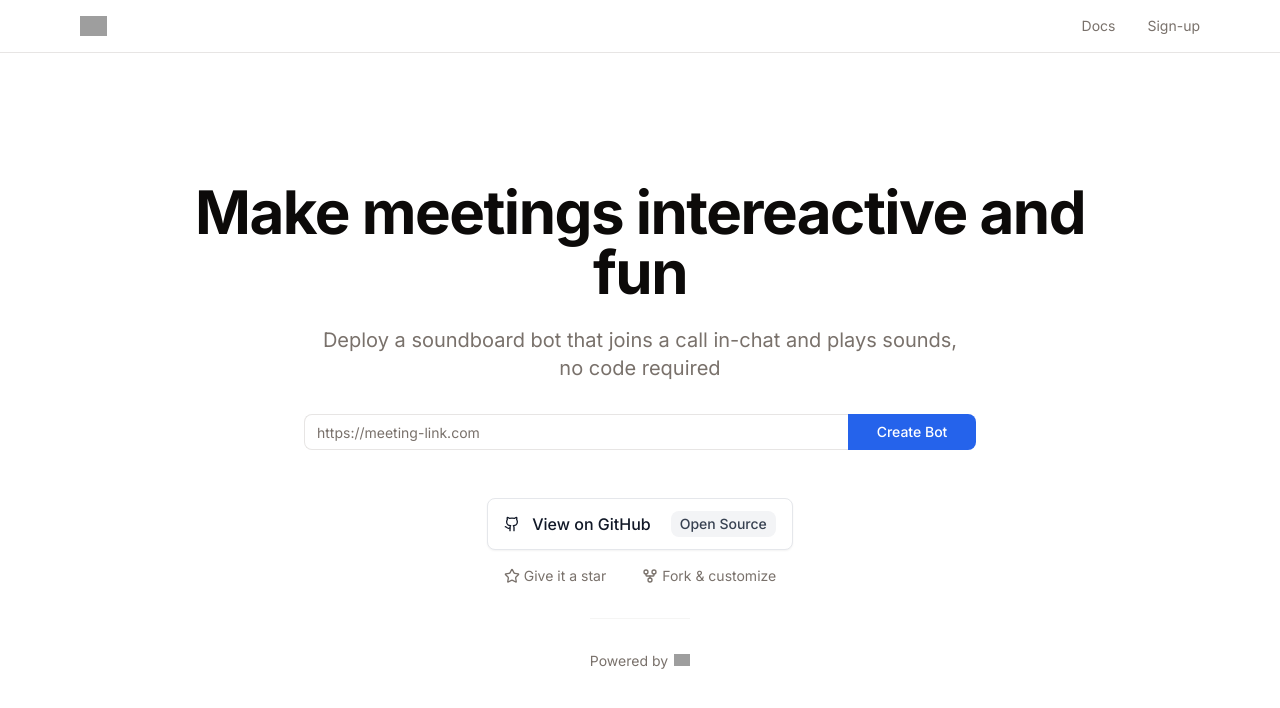
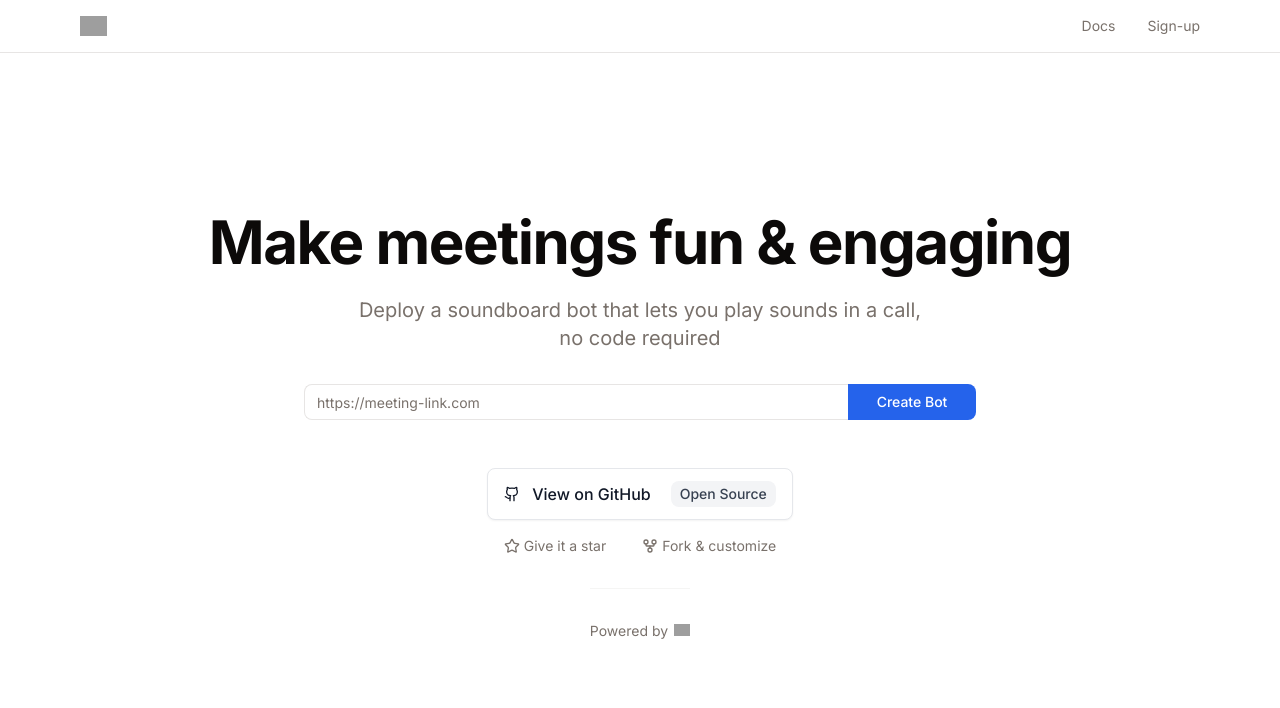
Before and after one commit to recallai/soundboard, a Next.js app: page / in a window 1280 px wide. Shown: the top 708 px of the page. Built offline with nearby package versions, Linux system fonts and the light colour scheme; grey boxes are pictures that could not be loaded.

Commit message:
updated title

```diff
--- a/src/app/(client)/page.tsx
+++ b/src/app/(client)/page.tsx
@@ -17,11 +17,10 @@ const Page: React.FC = () => {
             {/* Hero Section */}
             <div className="space-y-6">
               <h1 className="text-4xl sm:text-5xl lg:text-6xl font-bold text-foreground tracking-tight">
-                Make meetings intereactive and fun
+                Make meetings fun & engaging
               </h1>
               <p className="text-lg sm:text-xl text-muted-foreground max-w-2xl mx-auto leading-relaxed">
-                Deploy a soundboard bot that joins a call in-chat and plays
-                sounds,
+                Deploy a soundboard bot that lets you play sounds in a call,
                 <span className="hidden sm:inline">
                   <br />
                 </span>
```
